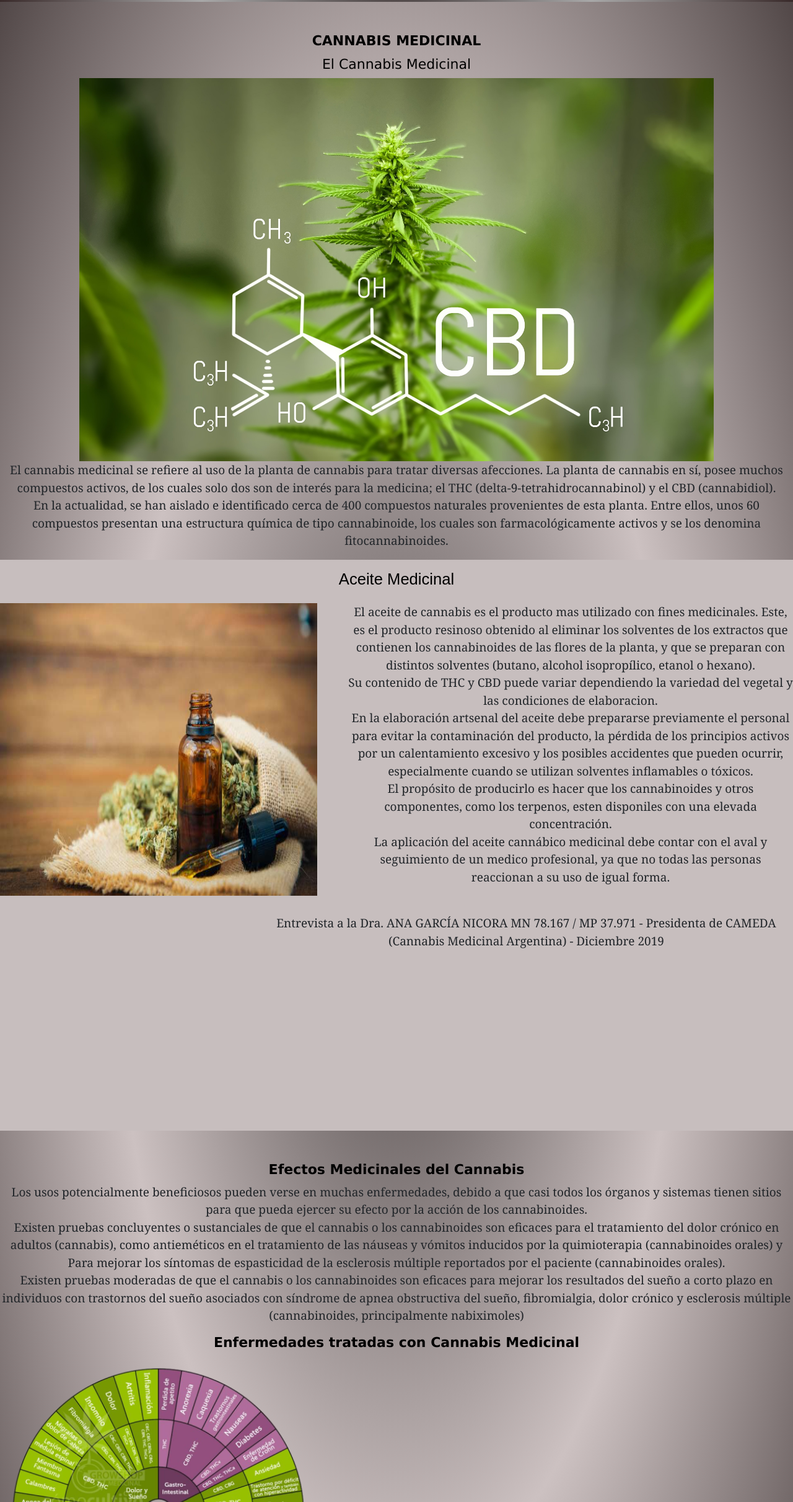
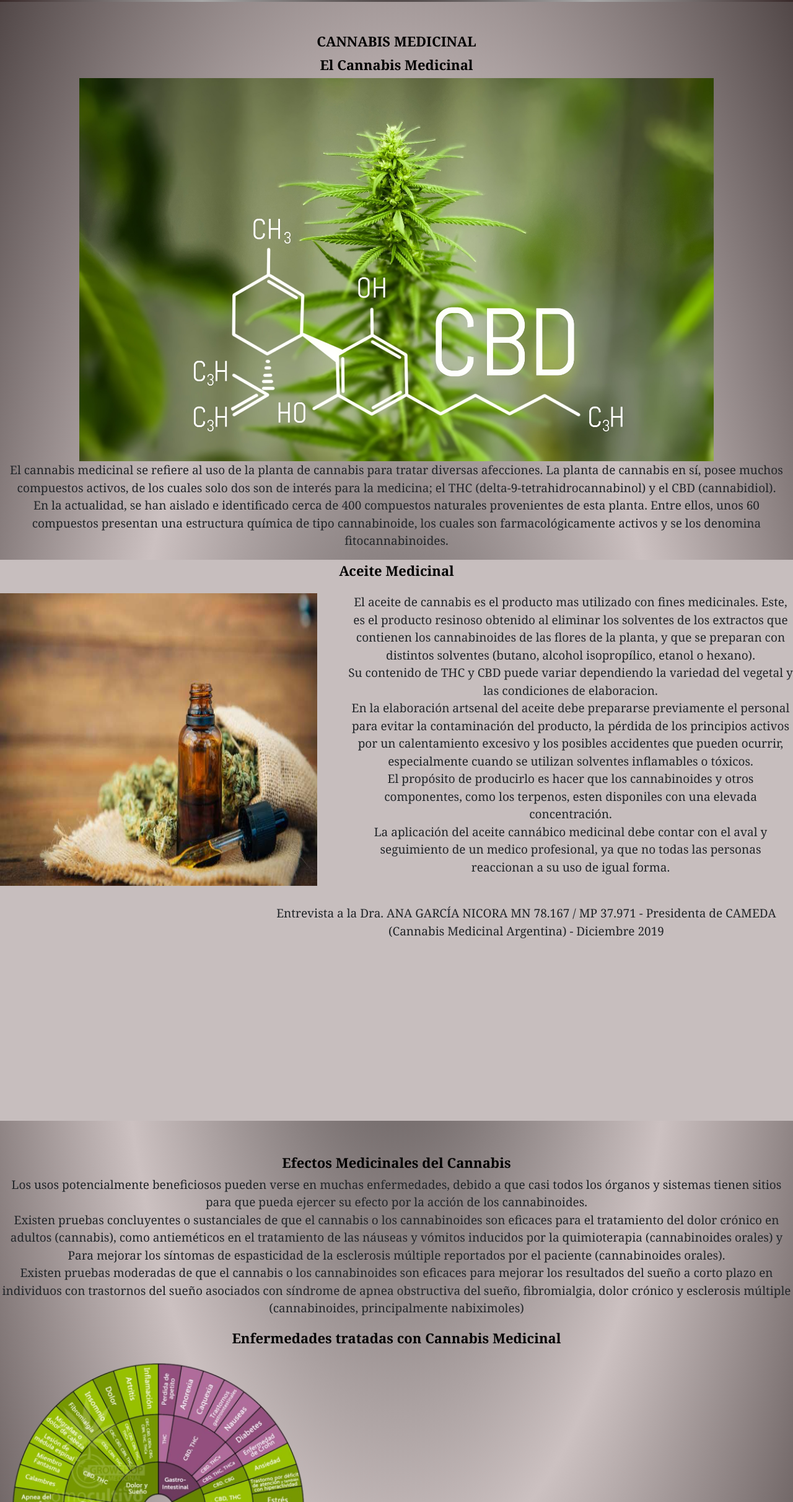
Before and after one commit to GeronimoVenzi/CannabisMedicinal, a website: page index.html in a window 1280 px wide. Shown: the part 137-2560 px from the top of the page at 62% size. Drawn offline with nearby package versions, Linux system fonts and the light colour scheme; grey boxes are pictures that could not be loaded.

Commit message:
Arreglo extend y keywords

```diff
--- a/assets/stylos.css
+++ b/assets/stylos.css
@@ -19,12 +19,7 @@ p{
     font-size: 19px;
     text-align: center;
 }
-.titulo{
-    font-family: Georgia, 'Times New Roman', Times, serif;
-    font-size: 22px;
-    font-weight: bold;
-    transition: font-size .3s ease;
-}
+
 .imagenConocenos{
     width: 250px;
 }
@@ -37,7 +32,7 @@ p{
 .menuTitulo:hover{
     font-size: 28px;
 }
-.tituloCannabis{
+.subTitulo{
     font-family: Georgia, Times, 'Times New Roman', serif;
     font-size: 22px;
     padding-top: 4px;
@@ -330,7 +325,7 @@ footer{
         height: 425px;
         position: relative;
      }
-     .tituloCannabis{
+     .subTitulo{
         font-size: 1rem;
     }
     .titulo{
--- a/index.html
+++ b/index.html
@@ -6,7 +6,7 @@
     <meta http-equiv="X-UA-Compatible" content="IE=edge">
     <meta name="viewport" content="width=device-width, initial-scale=1.0">
     <meta name="description" content="El Cannabis Medicinal refiere al uso de marihuana para tratar ciertas afecciones, ya sea como aceite, cremas, etc.">
-    <meta name="keywords"  content="cannabis, cannabis medicinal, aceite medicinal">
+    <meta name="keywords"  content="cannabis, cannabis medicinal, aceite medicinal, enfermedades tratadas con cannabis, patologias cannabis, usos del cannabis como medicina, beneficios del aceite, variedades de cannabis">
     <link rel="shorcut icon" href="../Imagenes/logo3.png">
     <link href="https://cdn.jsdelivr.net/npm/bootstrap@5.1.3/dist/css/bootstrap.min.css" rel="stylesheet"
         integrity="sha384-1BmE4kWBq78iYhFldvKuhfTAU6auU8tT94WrHftjDbrCEXSU1oBoqyl2QvZ6jIW3" crossorigin="anonymous">
@@ -38,7 +38,7 @@
     <section class="menu">
         <!-- SECCION QUE ES EL CANNABIS -->
         <h1 class="menuTitulo">CANNABIS MEDICINAL </h1>
-        <h2 class="tituloCannabis">El Cannabis Medicinal</h2>
+        <h2 class="subTitulo">El Cannabis Medicinal</h2>
         <div class="menuCannabis">
             <img class="menuCannabisImg" src="./Imagenes/bigstock-Chemistry-Cannabis-Cbd-Cannab-275971441.jpg" alt="Cannabis">
             <p>El cannabis medicinal se refiere al uso de la planta de cannabis para tratar
@@ -54,7 +54,7 @@
 
     <section class="aceite">
         <!-- SECCION ACEITE MEDICINAL -->
-        <h2 class="aceiteTitulo">Aceite Medicinal</h2>
+        <h2 class="subTitulo">Aceite Medicinal</h2>
         <div class="aceiteSeccion">
             <img class="aceiteSeccionImg" src="./Imagenes/aceite.jpg" alt="aceiteMedicinal">
             <aside>
@@ -86,7 +86,7 @@
     </section>
     <section class="patologias">
         <!-- SECCION PATOLOGIAS -->
-        <h2 class="titulo">Efectos Medicinales del Cannabis</h2>
+        <h2 class="subTitulo">Efectos Medicinales del Cannabis</h2>
         <p>Los usos potencialmente beneficiosos pueden verse en muchas enfermedades, debido a que casi todos los órganos
             y sistemas tienen sitios para que pueda ejercer su efecto por la acción de los cannabinoides. <br>
             Existen pruebas concluyentes o sustanciales de que el cannabis o los cannabinoides son eficaces para el
@@ -104,7 +104,7 @@
             esclerosis múltiple (cannabinoides,
             principalmente nabiximoles) </p>
         <aside>
-            <h3 class="titulo">Enfermedades tratadas con Cannabis Medicinal</h3>
+            <h3 class="subTitulo">Enfermedades tratadas con Cannabis Medicinal</h3>
             <img class="patologiasImg" src="./Imagenes/patologias.png" alt="patologiasCannabis">
             <p>La fundación Canna enumera otras enfermedades en las que aún se investiga y en
                 distintos casos se observaron resultados exitosos por el uso de CBD: epilepsia, parkinson, alzheimer,
--- a/scss/_aceite.scss
+++ b/scss/_aceite.scss
@@ -2,11 +2,6 @@
     background-color: rgb(199, 190, 190);
     margin: 0;
     padding-bottom: .25rem;
-
-        &Titulo {
-            padding-top: 1rem;
-            font-size: 1.6rem;
-        }
 
         &Seccion {
             display: flex;
--- a/scss/_header.scss
+++ b/scss/_header.scss
@@ -18,7 +18,7 @@
 .logoImg {
     width: 80px;
 }
-.titulo {
+.menuTitulo {
     font-family: Georgia, 'Times New Roman', Times, serif;
     font-size: 22px;
     font-weight: bold;
@@ -31,18 +31,9 @@
 .imagenConocenos {
     width: 250px;
 }
-.menuTitulo {
-   @extend titulo;
 
-        &:hover {
-            font-size: 26px;
-        }
-}
-
-.tituloCannabis {
-    font-family: Verdana, Geneva, Tahoma, sans-serif;
-    font-size: 22px;
-    padding-top: 4px;
+.subTitulo {
+    @extend .menuTitulo;
 }
 
 .menuCannabis {
@@ -57,7 +48,3 @@
         margin: auto;
     }
 }
-
-.titulo {
-    @extend .menuTitulo;
-}
--- a/scss/_mediaqueriesmobile.scss
+++ b/scss/_mediaqueriesmobile.scss
@@ -21,7 +21,7 @@
         height: 425px;
         position: relative;
      }
-     .tituloCannabis{
+     .subTitulo{
         font-size: 1rem;
     }
      .nav{
@@ -49,9 +49,7 @@
     .aceiteSeccion{
         flex-direction: column;
     }
-    .aceiteTitulo {
-        font-size: 1.2rem;
-    }
+
     .aceiteSeccionImg{
         width: 300px;
         height: 300px;
--- a/scss/styles.scss
+++ b/scss/styles.scss
@@ -1,7 +1,6 @@
 @import "mixins";
 @import "header";
 @import "nav";
-@import "menu";
 @import "aceite";
 @import "secciones";
 @import "sobrenosotros";
```
Also changed, not shown: views/cannabisMedicinal.html (+4 -4 lines), views/contacto.html (+1 -1 lines), views/galeria.html (+1 -1 lines), views/sobreNosotros.html (+2 -2 lines), views/variedades.html (+3 -3 lines), assets/estilosSCSS.css, scss/_menu.scss (deleted).
